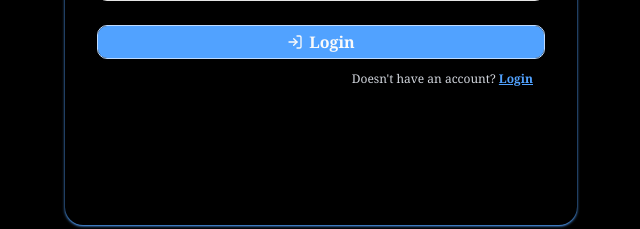
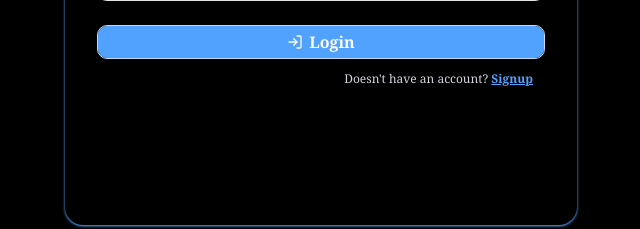
Before and after one commit to ArafatAli-07/Connect, a Next.js app in the folder frontend/: page /login in a window 1280 px wide. Shown: the part 495-724 px from the top of the page, without its empty margins (319-959 px from the left). Built offline with nearby package versions, Linux system fonts and the light colour scheme.

Commit message:
Add switchuser and fit ui

```diff
--- a/frontend/src/app/components/AccountMenu.jsx
+++ b/frontend/src/app/components/AccountMenu.jsx
@@ -11,7 +11,7 @@ const AccountMenu = () => {
     const router = useRouter();
 
     const menu = [
-        { icon: <LogOut />, text: "Signout" },
+        { icon: <LogOut />, text: "Logout" },
         { icon: <UsersRound />, text: "SwitchUser" }
     ]
 
@@ -28,8 +28,10 @@ const AccountMenu = () => {
     }
 
     const sidebarHandler = (textType) => {
-        if (textType == 'Signout') logoutHandler();
+        if (textType == 'Logout' || textType == "SwitchUser") logoutHandler();
     }
+
+
 
     return (
         <div className='border-gray-200 border min-w-[15vw] p-5 rounded-md mt-5'>
--- a/frontend/src/app/login/page.jsx
+++ b/frontend/src/app/login/page.jsx
@@ -88,7 +88,7 @@ const Signup = () => {
           }
 
           <span className="text-right text-xs text-gray-300 font-serif">
-            {"Doesn't have an account?"} <a href="/signup" className="underline text-blue-400 mt-4 mr-3 font-bold font-serif">Login</a>
+            {"Doesn't have an account?"} <a href="/signup" className="underline text-blue-400 mt-4 mr-3 font-bold font-serif">Signup</a>
           </span>
         </div>
       </form>
```
